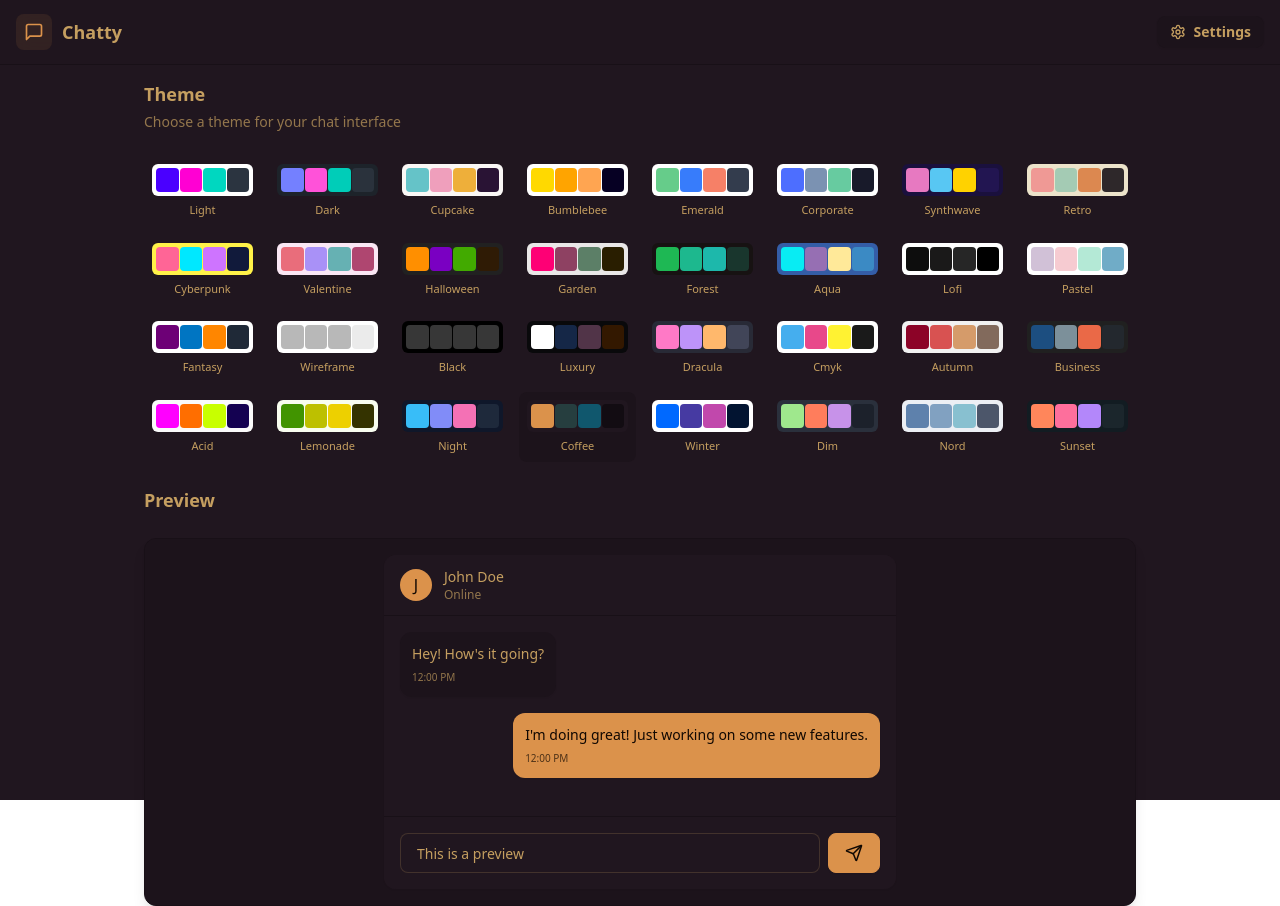
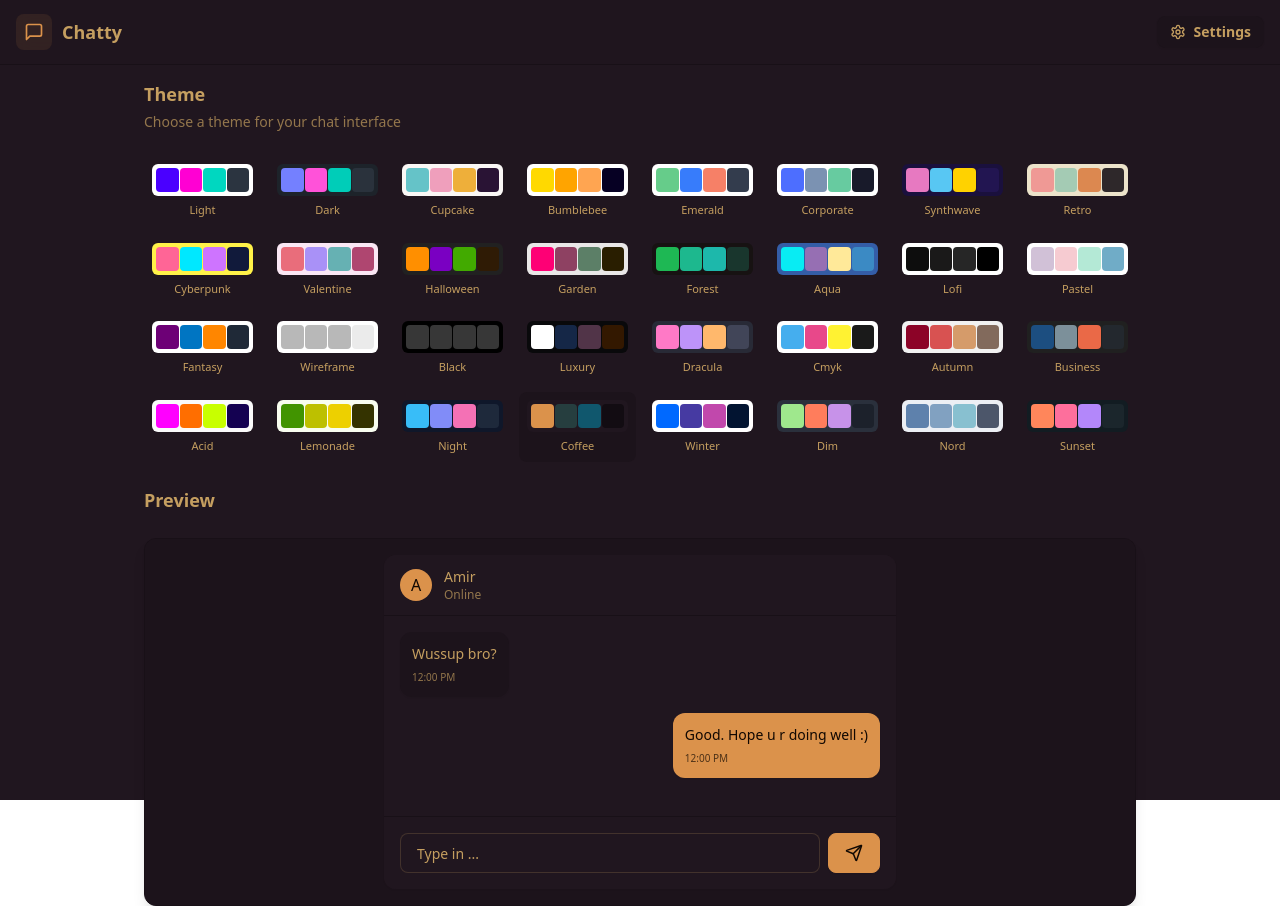
Before and after one commit to Akermano/Chatty, a React (Vite) app in the folder frontend/: page /settings in a window 1280 px wide. Built offline with nearby package versions, Linux system fonts and the light colour scheme; no server answers.

Commit message:
Update SettingsPage.jsx

```diff
--- a/frontend/src/pages/SettingsPage.jsx
+++ b/frontend/src/pages/SettingsPage.jsx
@@ -3,8 +3,8 @@ import { useThemeStore } from "../store/useThemeStore";
 import { Send } from "lucide-react";
 
 const PREVIEW_MESSAGES = [
-  { id: 1, content: "Hey! How's it going?", isSent: false },
-  { id: 2, content: "I'm doing great! Just working on some new features.", isSent: true },
+  { id: 1, content: "Wussup bro?", isSent: false },
+  { id: 2, content: "Good. Hope u r doing well :)", isSent: true },
 ];
 
 const SettingsPage = () => {
@@ -54,10 +54,10 @@ const SettingsPage = () => {
                 <div className="px-4 py-3 border-b border-base-300 bg-base-100">
                   <div className="flex items-center gap-3">
                     <div className="w-8 h-8 rounded-full bg-primary flex items-center justify-center text-primary-content font-medium">
-                      J
+                      A
                     </div>
                     <div>
-                      <h3 className="font-medium text-sm">John Doe</h3>
+                      <h3 className="font-medium text-sm">Amir</h3>
                       <p className="text-xs text-base-content/70">Online</p>
                     </div>
                   </div>
@@ -97,7 +97,7 @@ const SettingsPage = () => {
                       type="text"
                       className="input input-bordered flex-1 text-sm h-10"
                       placeholder="Type a message..."
-                      value="This is a preview"
+                      value="Type in ..."
                       readOnly
                     />
                     <button className="btn btn-primary h-10 min-h-0">
```
